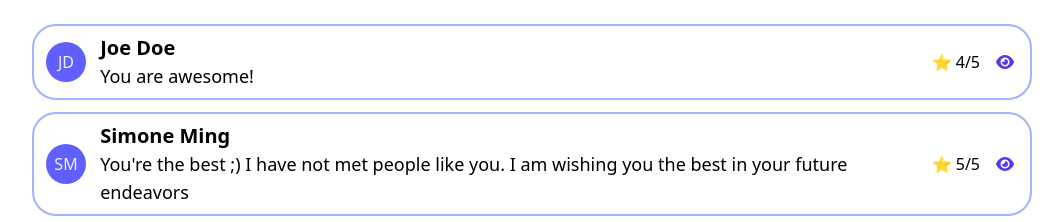
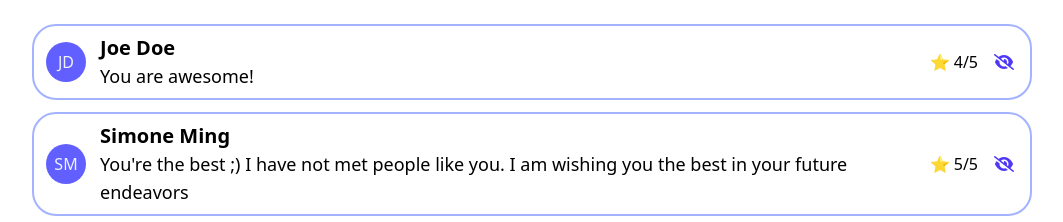
Before and after one commit to liangchow/crud-reactjs-firebase-app, a React (Vite) app: page / in a window 1280 px wide. Shown: the top 222 px of the page, without its empty margins (108-1171 px from the left). Built offline with nearby package versions, Linux system fonts and the light colour scheme.

Commit message:
Update App.jsx

```diff
--- a/src/App.jsx
+++ b/src/App.jsx
@@ -7,6 +7,8 @@ function App() {
     {firstName: "Joe", lastName: "Doe", comment: "You are awesome!", rating: 4, status: true, src: ""},
     {firstName: "Simone", lastName: "Ming", comment: "You're the best ;) I have not met people like you. I am wishing you the best in your future endeavors", rating: 5, status: true, src: ""},
     ])
+
+  const [status, setStatus] = useState(true)
 
   function handleToggleStatus(index){
       setStatus(!status)
@@ -32,7 +34,7 @@ function App() {
     <div className='flex flex-col flex-1 gap-10'>
       <ul className='flex flex-col flex-1 gap-1 p-4'>
         {todos.map((todo, todoIndex) => (
-          <li className="max-w-[1000px] w-full mx-auto flex justify-between items-center bg-white mt-2 p-2 hover:shadow-lg rounded-3xl border-2 border-solid border-indigo-300">
+          <li key={todoIndex} className="max-w-[1000px] w-full mx-auto flex justify-between items-center bg-white mt-2 p-2 hover:shadow-lg rounded-3xl border-2 border-solid border-indigo-300">
             <div className='flex ml-1 w-15'>
                       {headshot(todo)}
             </div>
@@ -42,7 +44,7 @@ function App() {
             </div>
             <div className='flex p-2 ml-1 text-nowrap '>⭐ {todo.rating}/5</div>
             <div className='flex flex-col items-center p-2 gap-2 '>
-              <button onClick={() => handleToggleStatus(index)}><i className={"text-indigo-600 hover:text-indigo-400 cursor-pointer transition " + (status==true ? " fa-solid fa-eye-slash" : " fa-solid fa-eye")}></i></button>
+              <button onClick={() => handleToggleStatus(todoIndex)}><i className={"text-indigo-600 hover:text-indigo-400 cursor-pointer transition " + (status==true ? " fa-solid fa-eye-slash" : " fa-solid fa-eye")}></i></button>
             </div>
           </li>
         ))}
```
